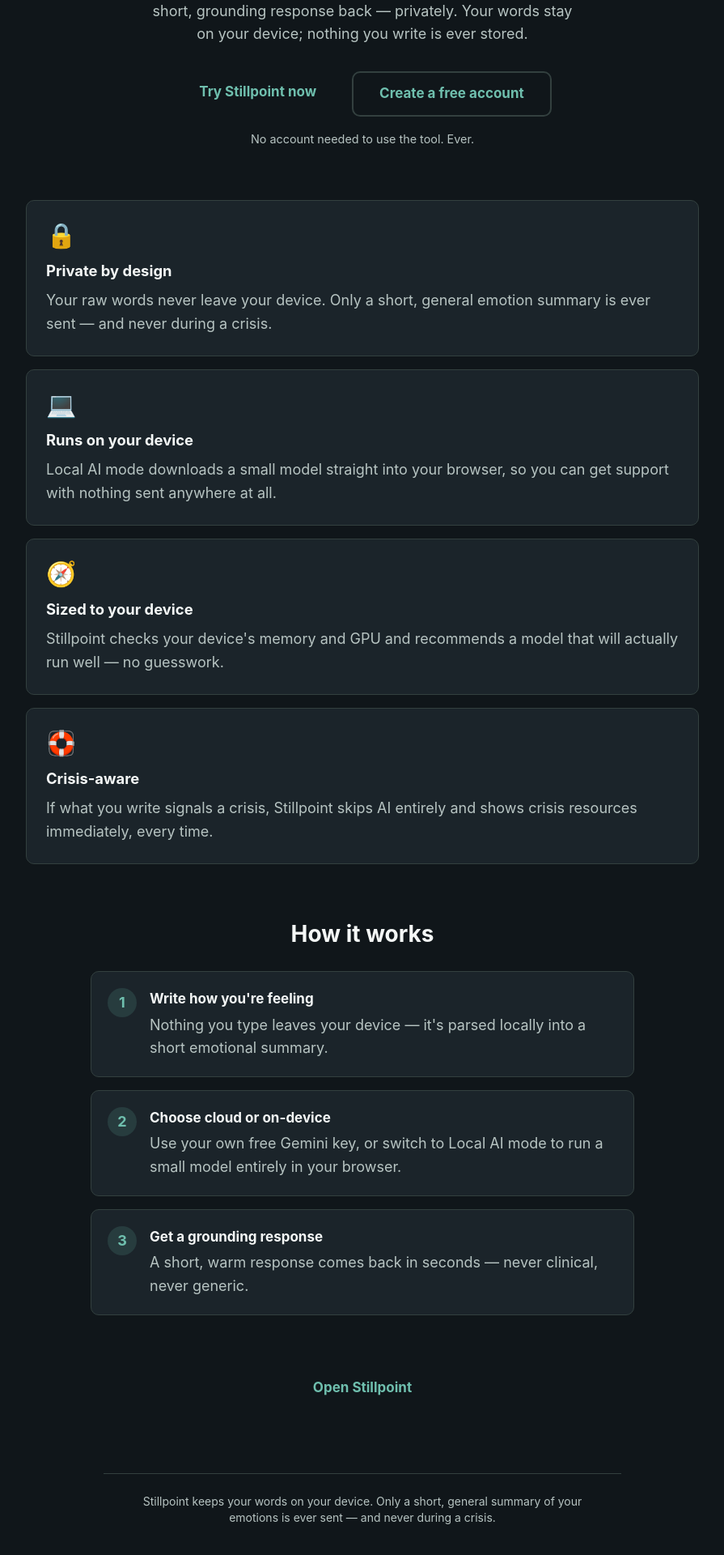
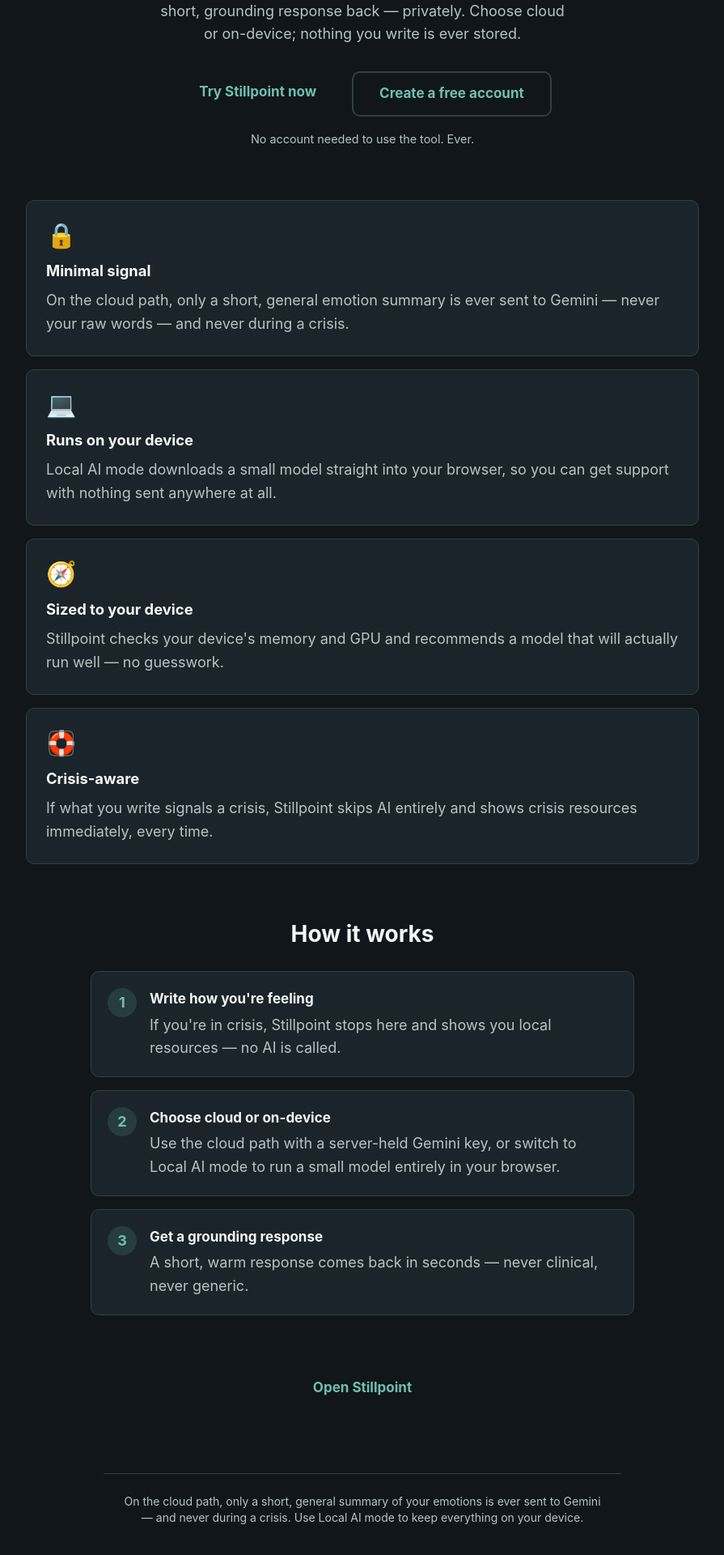
Before and after one commit to numberwonderman/Stillpoint-, a Next.js app: page / in a window 1280 px wide. Shown: the part 292-2212 px from the top of the page at 81% size, without its empty margins (192-1087 px from the left). Built offline with nearby package versions, Linux system fonts and the light colour scheme; no server answers; a web font is replaced by a local one.

Commit message:
docs: update privacy and setup

```diff
--- a/src/app/page.jsx
+++ b/src/app/page.jsx
@@ -9,9 +9,9 @@
 const FEATURES = [
   {
     icon: "🔒",
-    title: "Private by design",
+    title: "Minimal signal",
     body:
-      "Your raw words never leave your device. Only a short, general emotion summary is ever sent — and never during a crisis.",
+      "On the cloud path, only a short, general emotion summary is ever sent to Gemini — never your raw words — and never during a crisis.",
   },
   {
     icon: "💻",
@@ -47,8 +47,8 @@
         </h1>
         <p className="mx-auto mb-8 max-w-[520px] text-lg text-text-muted">
           Stillpoint helps you put words to a hard moment and get a short,
-          grounding response back — privately. Your words stay on your
-          device; nothing you write is ever stored.
+          grounding response back — privately. Choose cloud or on-device;
+          nothing you write is ever stored.
         </p>
         <div className="flex flex-wrap justify-center gap-3">
           <Link
@@ -92,12 +92,12 @@
         <h2 className="mb-6 text-center text-[1.75rem] font-bold">How it works</h2>
         <ol className="m-0 grid gap-4 p-0" style={{ listStyle: "none" }}>
           <Step n="1" title="Write how you're feeling">
-            Nothing you type leaves your device — it&apos;s parsed locally into a
-            short emotional summary.
+            If you&apos;re in crisis, Stillpoint stops here and shows you
+            local resources — no AI is called.
           </Step>
           <Step n="2" title="Choose cloud or on-device">
-            Use your own free Gemini key, or switch to Local AI mode to run a
-            small model entirely in your browser.
+            Use the cloud path with a server-held Gemini key, or switch to
+            Local AI mode to run a small model entirely in your browser.
           </Step>
           <Step n="3" title="Get a grounding response">
             A short, warm response comes back in seconds — never clinical,
@@ -118,8 +118,9 @@
 
       <footer className="mx-auto max-w-[640px] border-t border-border px-6 py-6 pb-12 text-center text-sm text-text-muted">
         <p className="m-0">
-          Stillpoint keeps your words on your device. Only a short, general
-          summary of your emotions is ever sent — and never during a crisis.
+          On the cloud path, only a short, general summary of your emotions
+          is ever sent to Gemini — and never during a crisis. Use Local AI
+          mode to keep everything on your device.
         </p>
       </footer>
     </main>
```
Also changed, not shown: 2 other files (tests, documents, lock files or other folders).
